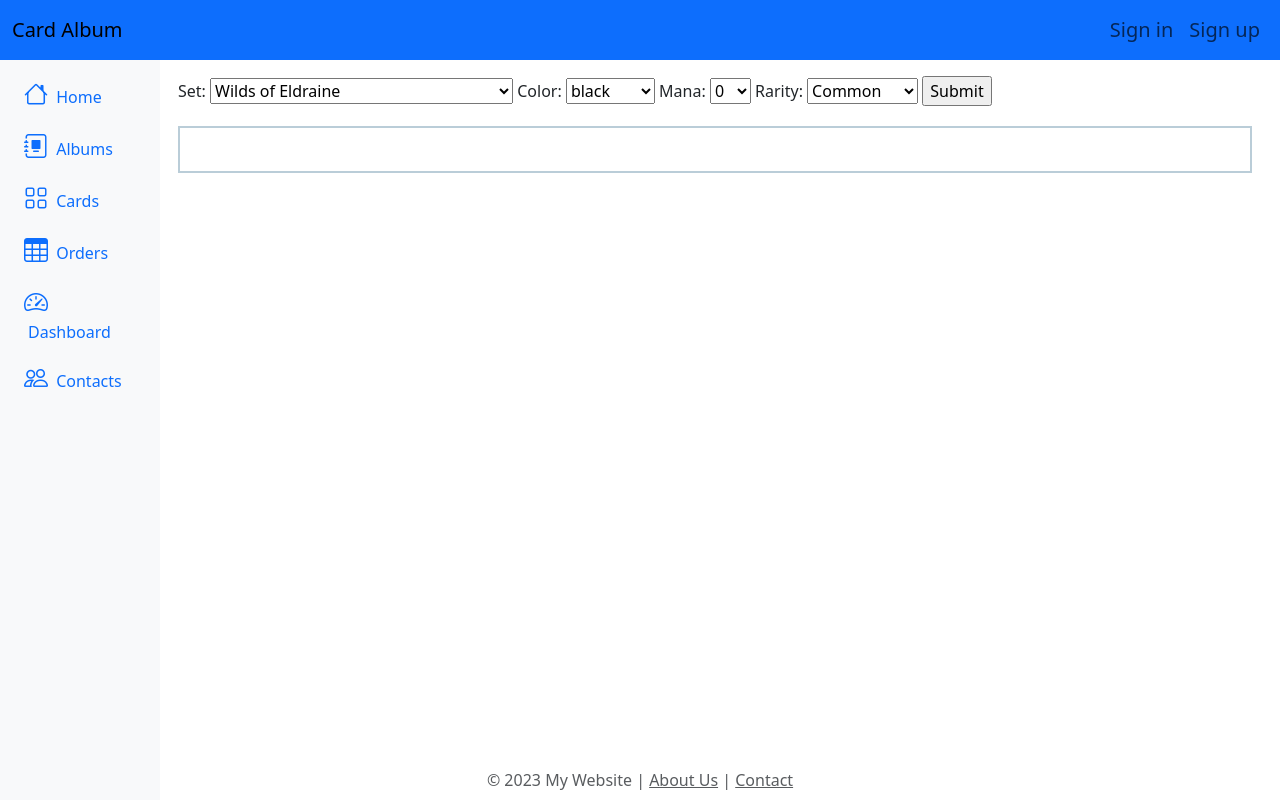
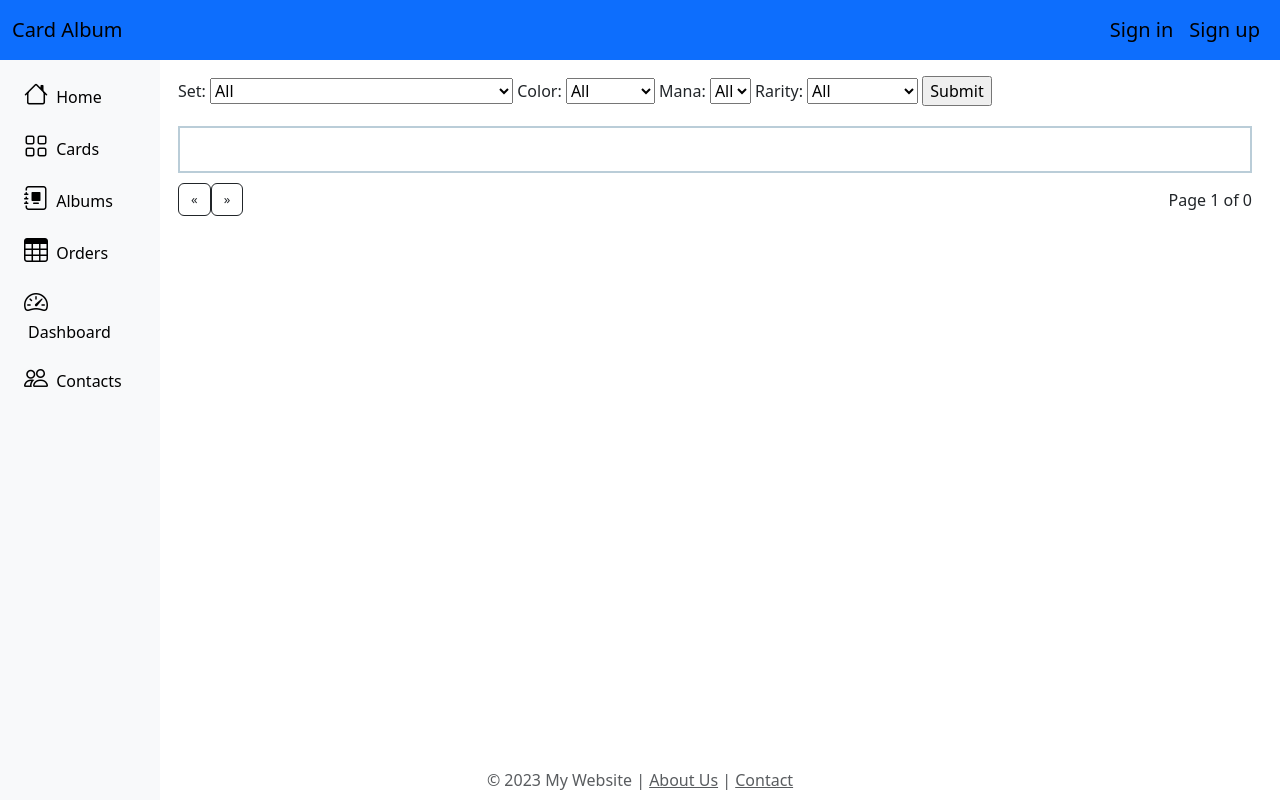
Before and after one commit to MTbliz/CardAlbum, a Flask app: page /cards/ in a window 1280 px wide. Run offline with Flask 3, Linux system fonts and the light colour scheme; data that the repository does not hold is empty; some libraries are stand-ins or nearby versions.

Commit message:
Add pagination and 3 dots menu.

```diff
--- a/src/card/card_controller.py
+++ b/src/card/card_controller.py
@@ -1,4 +1,4 @@
-from flask import request, render_template
+from flask import request, render_template, session, redirect, url_for
 from src.models import Card
 
 from src.card.card_service import CardService
@@ -13,18 +13,55 @@ class CardsController:
         self.card_service = CardService()
 
     def cards(self):
+        form = CardsFiltersForm()
+
+        if form.validate_on_submit():
+            session['selected_set'] = request.form.get('set', "All")
+            session['selected_color'] = request.form.get('color', "All")
+            session['selected_mana'] = request.form.get('mana', "All")
+            session['selected_rarity'] = request.form.get('rarity', "All")
+            return redirect(url_for('card.cards'))
 
         page = request.args.get('page', 1, type=int)
         filters = {}
+        selected_set = session.get('selected_set', "All")
+        selected_color = session.get('selected_color', "All")
+        selected_mana = session.get('selected_mana', "All")
+        selected_rarity = session.get('selected_rarity', "All")
+
+        if selected_set == "ALL":
+            filters.pop("CardDetails.set", None)
+        else:
+            filters['CardDetails.set'] = selected_set
+
+        if selected_color == "ALL":
+            filters.pop("CardDetails.color", None)
+        else:
+            filters['CardDetails.color'] = selected_color
+
+        if selected_mana == "ALL":
+            filters.pop("CardDetails.mana", None)
+        else:
+            filters['CardDetails.mana'] = selected_mana
+
+        if selected_rarity == "ALL":
+            filters.pop("CardDetails.rarity", None)
+        else:
+            filters['CardDetails.rarity'] = selected_rarity
+
+        form.set.data = selected_set
+        form.color.data = selected_color
+        form.mana.data = selected_mana
+        form.rarity.data = selected_rarity
+
         order = 'asc'
         field_sort = 'title'
-        available_filters = ['set', 'color', 'mana', 'rarity', 'min_price', 'max_price', 'title']
         cards = self.card_service.get_cards(field_sort, order, filters, page, ROWS_PER_PAGE)
-        form = CardsFiltersForm()
-        if form.validate_on_submit():
-            # handle form data
-            pass
-        return render_template('cards/cards_page.html', cards=cards, form=form)
+
+        return render_template('cards/cards_page.html',
+                               cards=cards,
+                               form=form,
+                               url_view="card.cards")
 
     def create_card(self):
         data = request.get_json()
--- a/src/card/card_repository.py
+++ b/src/card/card_repository.py
@@ -1,5 +1,5 @@
-from src.models import Card
-from sqlalchemy import func, desc, and_
+from src.models import Card, CardDetails
+from sqlalchemy import func, desc, and_, asc
 from src import db
 
 
@@ -7,14 +7,24 @@ class CardRepository:
 
     def get_cards(self, field_sort, order, filters, page, ROWS_PER_PAGE):
         if order == "asc":
-            return Card.query\
-                .filter_by(**filters)\
-                .order_by(field_sort, Card.availability.asc())\
-                .paginate(page=page, per_page=ROWS_PER_PAGE)
+            query = Card.query.join(CardDetails)
+
+            # Apply the filters
+            for attr, value in filters.items():
+                query = query.filter(
+                    getattr(CardDetails if 'CardDetails' in attr else Card, attr.split('.')[1]) == value)
+            query = query.order_by(field_sort, Card.availability.asc())
+            return query.paginate(page=page, per_page=ROWS_PER_PAGE, error_out=False)
+
         else:
-            return Card.query.filter_by(**filters)\
-                .order_by(desc(field_sort, Card.availability.asc()))\
-                .paginate(page=page, per_page=ROWS_PER_PAGE)
+            query = Card.query.join(CardDetails)
+
+            # Apply the filters
+            for attr, value in filters.items():
+                query = query.filter(
+                    getattr(CardDetails if 'CardDetails' in attr else Card, attr.split('.')[1]) == value)
+            query = query.order_by(desc(field_sort, Card.availability.asc()))
+            return query.paginate(page=page, per_page=ROWS_PER_PAGE, error_out=False)
 
     def get_card(self, card_id):
         card = Card.query.filter_by(id=card_id).first()
--- a/src/card/card_routes.py
+++ b/src/card/card_routes.py
@@ -4,5 +4,5 @@ from src.card.card_controller import CardsController
 bp = Blueprint('card', __name__)
 
 cards_controller = CardsController()
-bp.add_url_rule('/', view_func=cards_controller.cards)
+bp.add_url_rule('/', view_func=cards_controller.cards, methods=['GET', 'POST'])
 bp.add_url_rule('/card', view_func=cards_controller.create_card, methods=['GET', 'POST'])
--- a/src/models.py
+++ b/src/models.py
@@ -20,6 +20,7 @@ class Album(db.Model):
 
 class CardSet(enum.Enum):
 
+    ALL = 'All'
     SET1 = "Wilds of Eldraine"
     SET2 = "March of the Machine: The Aftermath"
     SET3 = "March of the Machine"
@@ -34,6 +35,7 @@ class CardSet(enum.Enum):
 
 class CardRarity(enum.Enum):
 
+    ALL = 'All'
     COMMON = 'Common'
     UNCOMMON = 'Uncommon'
     RARE = 'Rare'
@@ -42,6 +44,7 @@ class CardRarity(enum.Enum):
 
 class CardColor(enum.Enum):
 
+    ALL = 'All'
     BLACK = 'black'
     BLUE = 'blue'
     GREEN = 'green'
@@ -52,6 +55,7 @@ class CardColor(enum.Enum):
 
 class CardMana(enum.Enum):
 
+    ALL = 'All'
     ZERO = '0'
     ONE = '1'
     TWO = '2'
--- a/src/static/css/base.css
+++ b/src/static/css/base.css
@@ -15,3 +15,4 @@
    .sidebar{
    width: 160px
 }
+}
--- a/src/templates/cards/cards_page.html
+++ b/src/templates/cards/cards_page.html
@@ -12,5 +12,12 @@
             {% include 'cards.html' %}
         </div>
     </div>
+        <div class="row">
+        <div >
+            {% with paginated_data=cards %}
+                {% include 'pagination.html'%}
+            {% endwith %}
+        </div>
+    </div>
 </div>
 {% endblock %}
--- a/src/templates/footer.html
+++ b/src/templates/footer.html
@@ -3,3 +3,6 @@
  <a href="#" class="text-muted">About Us</a> |
  <a href="#" class="text-muted">Contact</a>
 </footer>
+<style>
+
+</style>
--- /dev/null
+++ b/src/templates/pagination.html
@@ -0,0 +1,67 @@
+<div class="row" style="max-width:1220px">
+    <div class="col-12 pagination-container" >
+        <span class="pagination">
+            <a href="{{ url_for(url_view, page=paginated_data.prev_num) }}"
+               class="btn btn-outline-dark" {% if paginated_data.page== 1 %}disabled{% endif %}>
+                <div style="font-size:small">&laquo;</div>
+            </a>
+            <!--Loop through the number of pages to display a link for each-->
+            {% for page_num in paginated_data.iter_pages(left_edge=1, right_edge=1, left_current=1, right_current=2) %}
+            {% if page_num %}
+            <!-- Check for active page and set the link to "Active"-->
+            {% if paginated_data.page == page_num %}
+            <a href="{{ url_for(url_view, page=page_num) }}" class="btn btn-dark"
+               style="font-size: small">
+                {{ page_num }}
+            </a>
+            {% else %}
+            <a href="{{ url_for(url_view, page=page_num) }}"
+               class="btn btn-outline-dark" style="font-size: small">
+                {{ page_num }}
+            </a>
+            {% endif %}
+            {% else %}
+            ...
+            {% endif %}
+            {% endfor %}
+            <a href="{{ url_for(url_view, page=paginated_data.next_num)}}"
+               class="btn btn-outline-dark" {% if paginated_data.page== paginated_data.pages %}disabled{% endif
+               %}>
+                <div style="font-size:small">&raquo;</div>
+            </a>
+        </span>
+
+        <span class="num-pages">
+            Page {{ paginated_data.page }} of {{ paginated_data.pages }}
+        </span>
+    </div>
+</div>
+<div class="row" style="max-width:1220px">
+    <br>
+    <br>
+</div>
+
+
+    <style>
+
+.pagination {
+    margin-top: 10px;
+}
+
+.num-pages {
+    text-align: left;
+    margin-top: 10px;
+    float: right;
+}
+
+.pagination-container {
+   display: flex;
+   justify-content: space-between;
+   align-items: center;
+}
+
+
+
+
+
+</style>
--- a/src/templates/sidebar.html
+++ b/src/templates/sidebar.html
@@ -4,6 +4,18 @@
             <a href="#" class="nav-link align-middle px-0">
                 <i class="fs-4 bi-house"></i> <span class="ms-1 d-none d-sm-inline">Home</span>
             </a>
+        </li>
+        <li>
+            <a href="#submenu3" data-bs-toggle="collapse" class="nav-link px-0 align-middle">
+                <i class="fs-4 bi-grid"></i> <span class="ms-1 d-none d-sm-inline">Cards</span> </a>
+            <ul class="collapse nav flex-column ms-1" id="submenu3" data-bs-parent="#menu">
+                <li class="w-100">
+                    <a href="#" class="nav-link px-0"> <span class="d-sm-inline small-screen">Add Cards</span></a>
+                </li>
+                <li>
+                    <a href="{{ url_for('card.cards') }}" class="nav-link px-0"> <span class=" d-sm-inline small-screen">List Cards</span></a>
+                </li>
+            </ul>
         </li>
         <li>
             <a href="#submenu2" data-bs-toggle="collapse" class="nav-link px-0 align-middle ">
@@ -14,24 +26,6 @@
                 </li>
                 <li>
                     <a href="#" class="nav-link px-0"> <span class="d-none d-sm-inline">Item</span> 2</a>
-                </li>
-            </ul>
-        </li>
-        <li>
-            <a href="#submenu3" data-bs-toggle="collapse" class="nav-link px-0 align-middle">
-                <i class="fs-4 bi-grid"></i> <span class="ms-1 d-none d-sm-inline">Cards</span> </a>
-                <ul class="collapse nav flex-column ms-1" id="submenu3" data-bs-parent="#menu">
-                <li class="w-100">
-                    <a href="#" class="nav-link px-0"> <span class="d-none d-sm-inline">Product</span> 1</a>
-                </li>
-                <li>
-                    <a href="#" class="nav-link px-0"> <span class="d-none d-sm-inline">Product</span> 2</a>
-                </li>
-                <li>
-                    <a href="#" class="nav-link px-0"> <span class="d-none d-sm-inline">Product</span> 3</a>
-                </li>
-                <li>
-                    <a href="#" class="nav-link px-0"> <span class="d-none d-sm-inline">Product</span> 4</a>
                 </li>
             </ul>
         </li>
@@ -58,3 +52,21 @@
     </ul>
     <hr>
 </div>
+
+<style>
+    .nav-link {
+   color: black;
+}
+
+.small-screen {
+   display: none;
+}
+
+@media (max-width: 576px) {
+   .small-screen{
+       display: inline; /* or display: block; depending on your layout */
+       font-size: 9px;
+   }
+}
+
+</style>
```
Also changed, not shown: src/templates/base.html (+14 -10 lines), src/templates/cards.html (+29 -57 lines), src/templates/dotmenu.html (added, +88 -0 lines).
